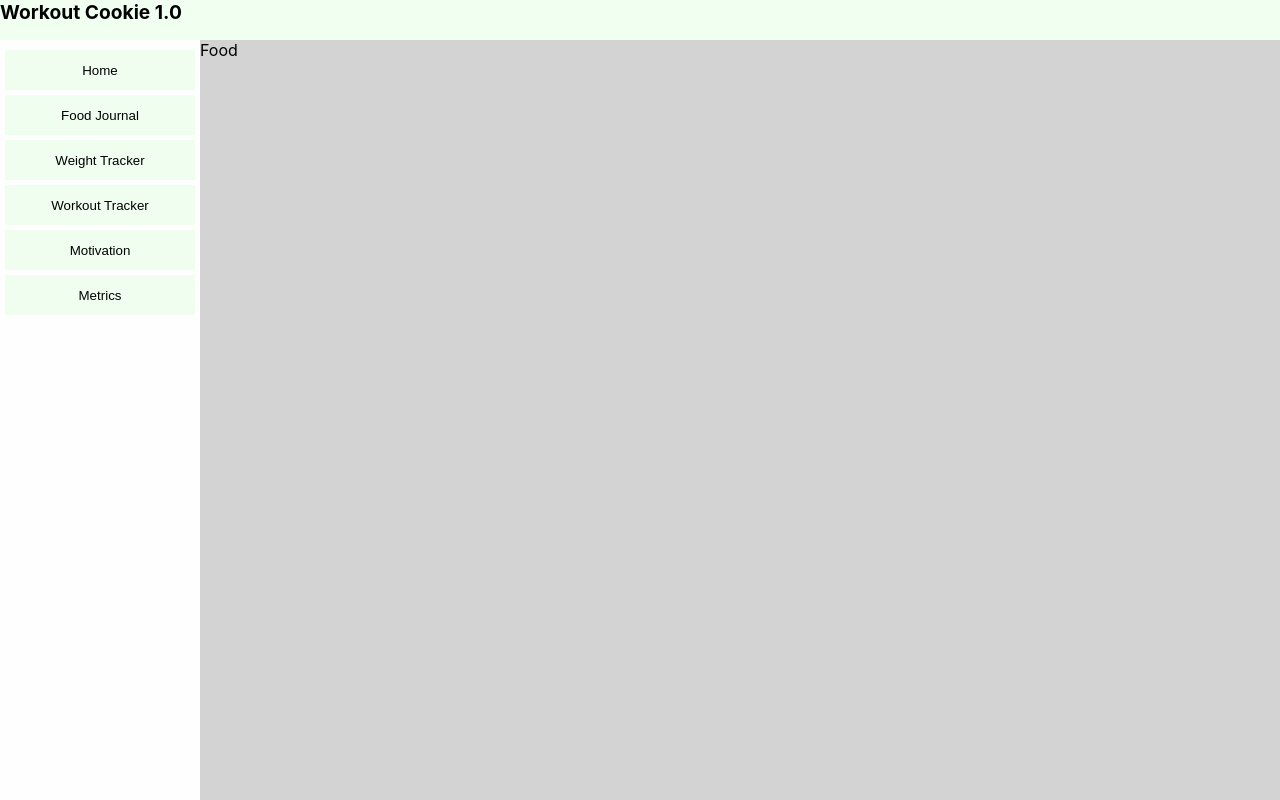
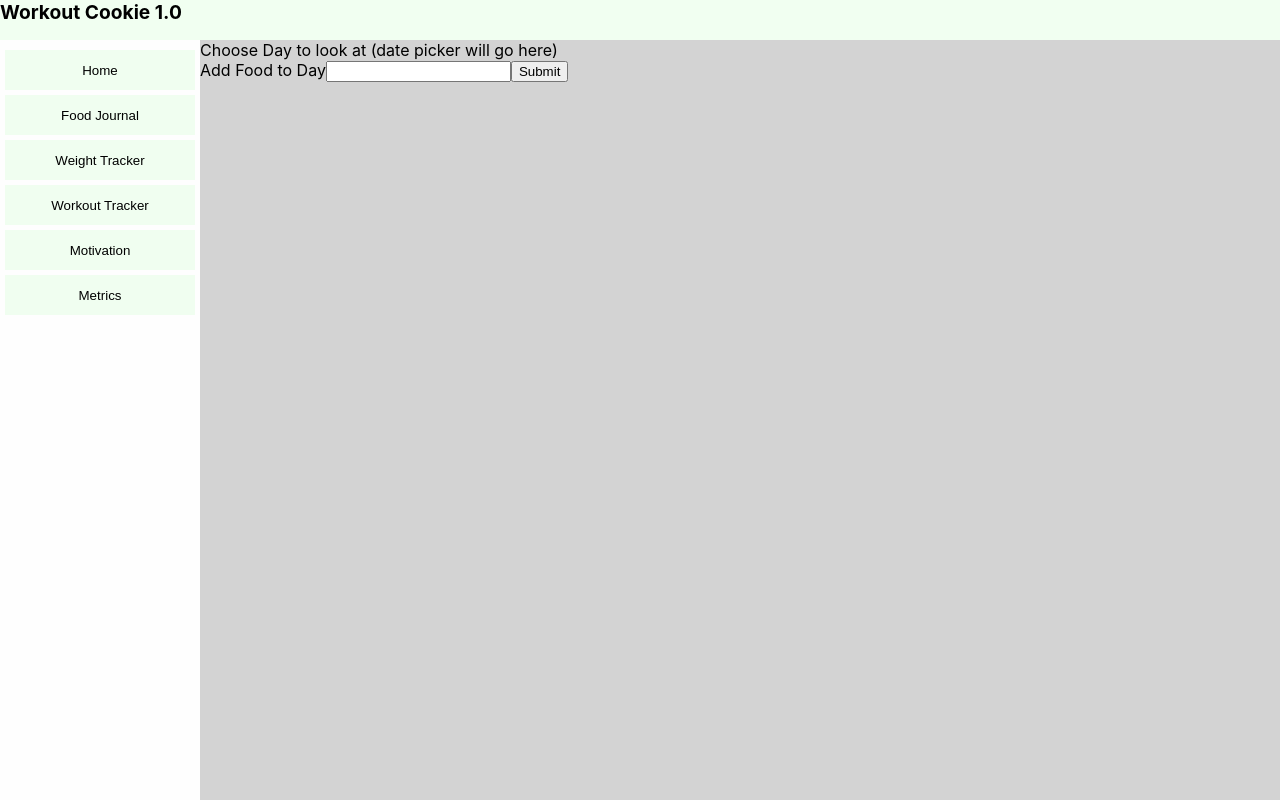
Before and after one commit to wuzzlefump/workout-cookies, a React (Create React App) app: page / in a window 1280 px wide. Both pictures are taken after a click on the button "Food Journal". Built offline with nearby package versions, Linux system fonts and the light colour scheme.

Commit message:
set up food structure

```diff
--- a/src/pages/Food/Food.tsx
+++ b/src/pages/Food/Food.tsx
@@ -3,10 +3,26 @@ import Layout from "../../components/Layout/Layout"
 import { useCookies } from 'react-cookie';
 
 export default function Food(){
-const [cookies, setCookie] = useCookies(['user']);
+const [foodCookies, setFoodCookie] = useCookies(['food']);
 
     return(
             <div>
-                Food
+                <div>
+                Choose Day to look at (date picker will go here)
+                </div>
+                { foodCookies.food ?
+                <div>
+                    {
+                        foodCookies.food.foodList.length > 0 ?
+                        "food" :
+                        "no food"
+                    }
+                </div>: null}
+
+                <div>
+                    Add Food to Day
+                    <input/>
+                    <button>Submit</button>
+                </div>
             </div>)
 }
--- a/src/pages/Metrics/Metrics.tsx
+++ b/src/pages/Metrics/Metrics.tsx
@@ -38,7 +38,7 @@ const [exerciseCookies,setExerciseCookies] = useCookies(["exercise"])
                     {
                         userCookies.user ?
                         <Section label={"Recommended Water Intake (in Liters)"} value={findWaterIntake(userCookies.user.age, userCookies.user.sex,exerciseCookies.exercise? exerciseCookies.exercise.todaysHours : 0 )}>
-                            Daily water intake changes based off of age, sex, even heat of the day based on the information given we'd recommend drinking this amount today
+                            Daily water intake changes based off of age, sex, even heat of the day based on the information given we'd recommend drinking this amount (including water from food) today
                             <br></br>
                             <a href="https://www.omnicalculator.com/health/water-intake">based off information here</a>
                         </Section>:null
```
